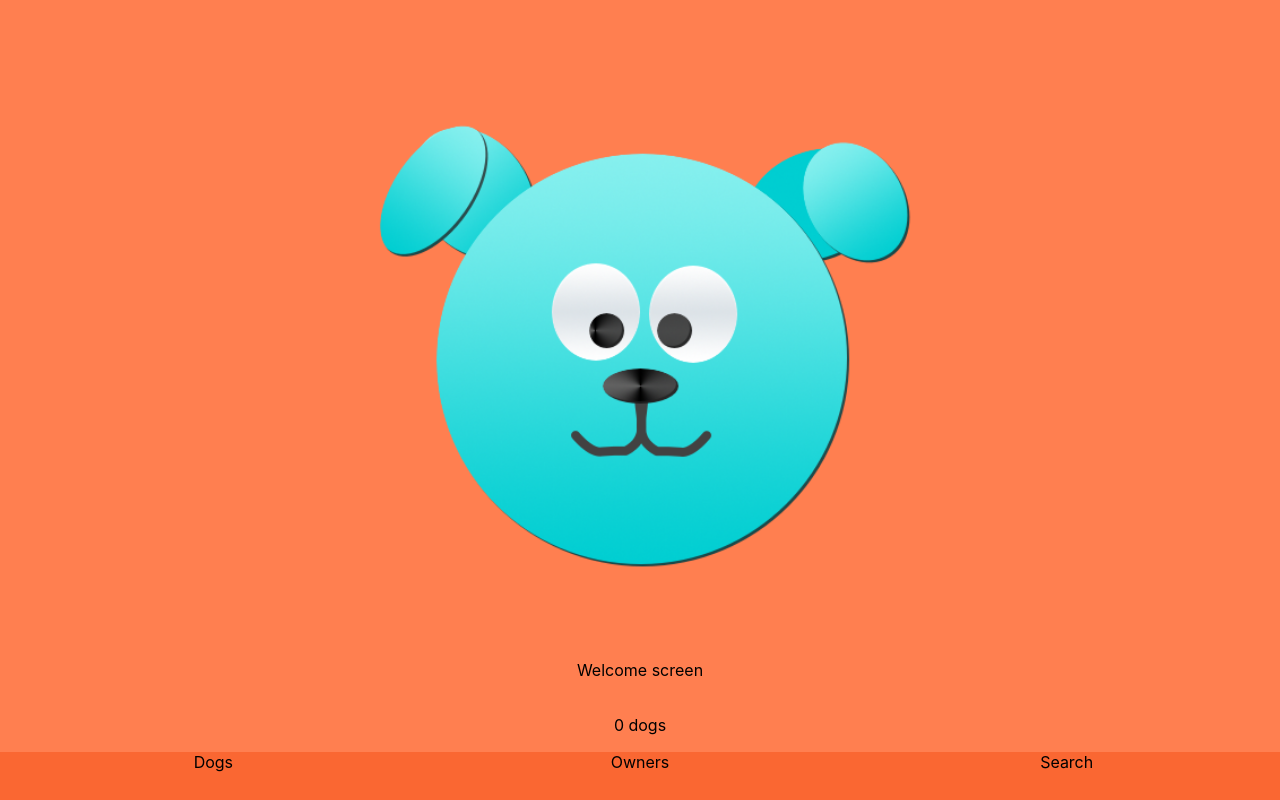
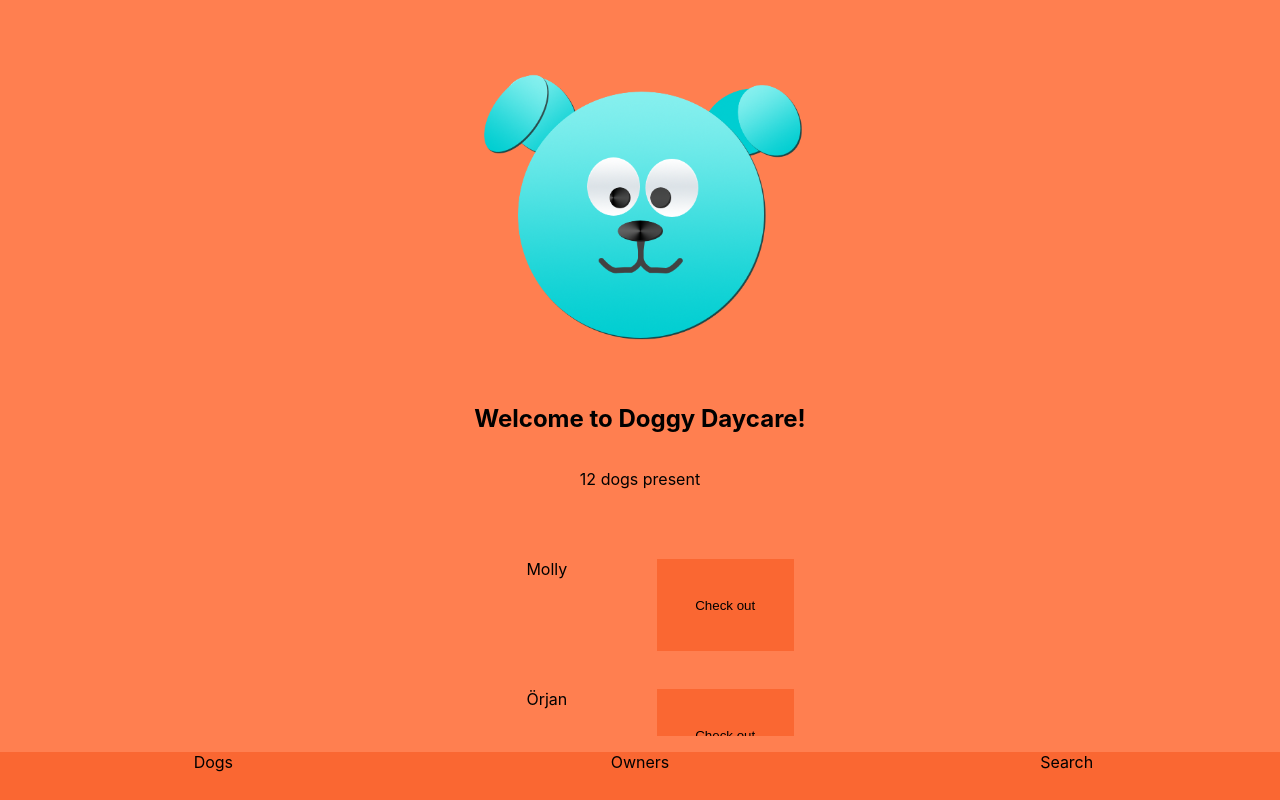
Before and after one commit to GregerSundvall/doggy_daycare, a React (Create React App) app: page / in a window 1280 px wide. Built offline with nearby package versions, Linux system fonts and the light colour scheme; no server answers.

Commit message:
list w/ present dogs

```diff
--- a/package.json
+++ b/package.json
@@ -10,6 +10,7 @@
     "react-dom": "^17.0.2",
     "react-router-dom": "^5.2.0",
     "react-scripts": "4.0.3",
+    "uuid": "^8.3.2",
     "web-vitals": "^1.1.1"
   },
   "scripts": {
--- a/src/App.css
+++ b/src/App.css
@@ -33,8 +33,10 @@
 }
 
 .miniLogo {
-  width: 50vw;
-  height: 50vw;
+  width: 30vw;
+  height: 30vw;
+  align-self: center;
+  justify-self: center;
 }
 
 section {
@@ -44,7 +46,28 @@ section {
   justify-content: space-around;
   align-content: space-around;
 }
+ul div {
+  display: flex;
+  flex-direction: row;
+  justify-content: space-between;
+  margin: 3vw;
+}
+ul {
+  overflow: scroll;
+  height: 90vh;
+}
 
+div li {
+  display: flex;
+  flex-direction: column;
+
+}
+
+button {
+  background-color: rgb(250, 103, 50);
+  border: 0;
+  padding: 3vw;
+}
 
 /*
 main {
--- a/src/App.js
+++ b/src/App.js
@@ -1,25 +1,40 @@
+
+
 
 import './App.css';
 import Splash from "./components/Splash";
 import Welcome from "./components/Welcome";
 import Menu from "./components/Menu";
-import { useState, useEffect } from 'react';
+import {useEffect, useState} from 'react';
 import Dogs from "./components/Dogs";
 import Owners from "./components/Owners";
 import Search from "./components/Search";
-
 import getDogs from "./components/Api";
 
 
 
 
 function App() {
-  //const [dogList, setDogList] = useState([]);
-  const [dogData, setDogData] = useState([]);
+
+  const [dogList, setDogList] = useState([])
 
   useEffect(() => {
-    setDogData(getDogs);
-}, [])
+
+    async function fetchData() {
+      const data = await getDogs();
+      setDogList(data);
+
+      console.log(data);
+    }
+
+
+    fetchData();
+  }, [])
+
+
+
+
+
 
   const splash = "splash",
     welcome = "welcome",
@@ -27,7 +42,7 @@ function App() {
     dogs = "dogs",
     search = "search";
 
-  const [currentScreen, setCurrentScreen] = useState(splash);
+  const [currentScreen, setCurrentScreen] = useState(welcome);
   let content = null;
 
   switch (currentScreen) {
@@ -36,8 +51,7 @@ function App() {
       goToWelcome={() => setCurrentScreen(welcome)}/>;
       break;
     case welcome:
-      content = <Welcome
-        dogData={dogData} />;
+      content = <Welcome dogList={dogList}/>;
       break;
     case dogs:
       content = <Dogs/>;
--- a/src/components/Api.js
+++ b/src/components/Api.js
@@ -1,11 +1,43 @@
+import {v4 as uuidv4} from 'uuid';
+
 
 async function getDogs() {
-    let url = "https://api.jsonbin.io/b/5f4d604b514ec5112d136cd6"
+    // let url = "https://api.jsonbin.io/b/5f4d604b514ec5112d136cd6"
 
 
     try {
-        let response = await fetch(url);
-        let data = await response.json();
+        // let response = await fetch(url);
+        // let data = await response.json();
+
+        let data = [];
+        data.push({name: "Molly", age: 4, present: true, uuid:uuidv4()});
+        data.push({name: "Örjan", age: 10, present: true, uuid:uuidv4()});
+        data.push({name: "Berit", age: 14, present: true, uuid:uuidv4()});
+        data.push({name: "Jesus", age: 4, present: false, uuid:uuidv4()});
+        data.push({name: "Bullen", age: 9, present: true, uuid:uuidv4()});
+        data.push({name: "Korven", age: 7, present: false, uuid:uuidv4()});
+        data.push({name: "Strumpan", age: 8, present: true, uuid:uuidv4()});
+        data.push({name: "Apan", age: 11, present: false, uuid:uuidv4()});
+        data.push({name: "Hunden", age: 15, present: false, uuid:uuidv4()});
+        data.push({name: "Görel", age: 2, present: true, uuid:uuidv4()});
+        data.push({name: "Erik", age: 3, present: false, uuid:uuidv4()});
+        data.push({name: "Bosse", age: 1, present: true, uuid:uuidv4()});
+        data.push({name: "Henke", age: 4, present: false, uuid:uuidv4()});
+        data.push({name: "Biffen", age: 10, present: false, uuid:uuidv4()});
+        data.push({name: "Bananen", age: 12, present: false, uuid:uuidv4()});
+        data.push({name: "Bullen", age: 13, present: true, uuid:uuidv4()});
+        data.push({name: "Harry", age: 15, present: false, uuid:uuidv4()});
+        data.push({name: "Nanna", age: 3, present: false, uuid:uuidv4()});
+        data.push({name: "Maja", age: 5, present: false, uuid:uuidv4()});
+        data.push({name: "Sylle", age: 7, present: false, uuid:uuidv4()});
+        data.push({name: "Pålle", age: 6, present: true, uuid:uuidv4()});
+        data.push({name: "Torsten", age: 8, present: false, uuid:uuidv4()});
+        data.push({name: "Jan", age: 7, present: true, uuid:uuidv4()});
+        data.push({name: "Rocky", age: 9, present: true, uuid:uuidv4()});
+        data.push({name: "Reagan", age: 4, present: true, uuid:uuidv4()});
+        data.push({name: "Billy", age: 3, present: false, uuid:uuidv4()});
+        data.push({name: "Bo", age: 11, present: false, uuid:uuidv4()});
+        console.log("dogs downloaded, returning list")
 
         return data;
     }
--- a/src/components/Welcome.jsx
+++ b/src/components/Welcome.jsx
@@ -1,26 +1,51 @@
+
+
+
 import { useState, useEffect } from "react";
 import Logo from "./doggy.png";
+//import {getDogs} from "./Api";
 
-const Welcome = (dogData) => {
 
-    console.log(dogData)
-
-    const [dogList, setDogList] = useState([]);
+const Welcome = ({dogList}) => {
+    console.log("welcome run")
+    const [dogs, setDogs] = useState([]);
+    const [dogsPresent, setDogsPresent] = useState(0);
 
     useEffect(() => {
-        for(let i = 0 ;i < dogData.length ; i++) {
-            setDogList(...dogList, dogData[i])
-            console.log(dogData[i])
-        }
-    }, [dogData, dogList, setDogList])
+        setDogs(dogList)
+    }, [dogList])
 
-    console.log(dogList[0]);
+    useEffect(() => {
+        let present = 0;
+        dogs.forEach(dog => {
+            if (dog.present) {
+                ++present
+            }
+        });
+        setDogsPresent(present);
+    }, [dogs])
+
+
+
+    const listItems = dogs.map((dog) =>{
+        return (dog.present) ?
+            <div key={dog.uuid}>
+                <li>{dog.name}</li>
+                <button>Check out</button>
+            </div>
+        : null
+    });
+
+
+
+
 
     return (
             <section>
                 <img src={Logo} className="miniLogo" alt="dog"/>
-                <p>Welcome screen</p>
-                <p>{dogList.length} dogs</p>
+                <h1>Welcome to Doggy Daycare!</h1>
+                <p>{dogsPresent} dogs present</p>
+                <ul>{listItems}</ul>
             </section>
 
     )
```
Also changed, not shown: 1 other file (tests, documents, lock files or other folders).
